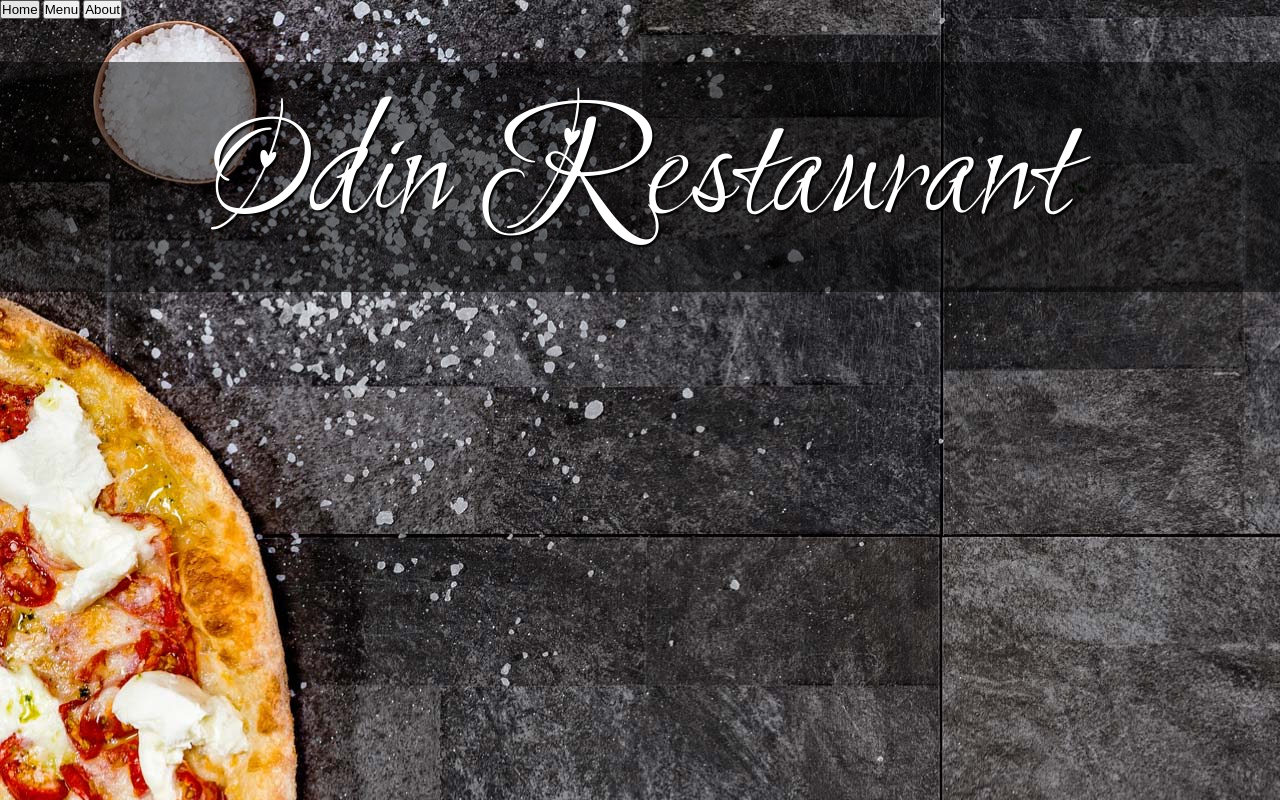
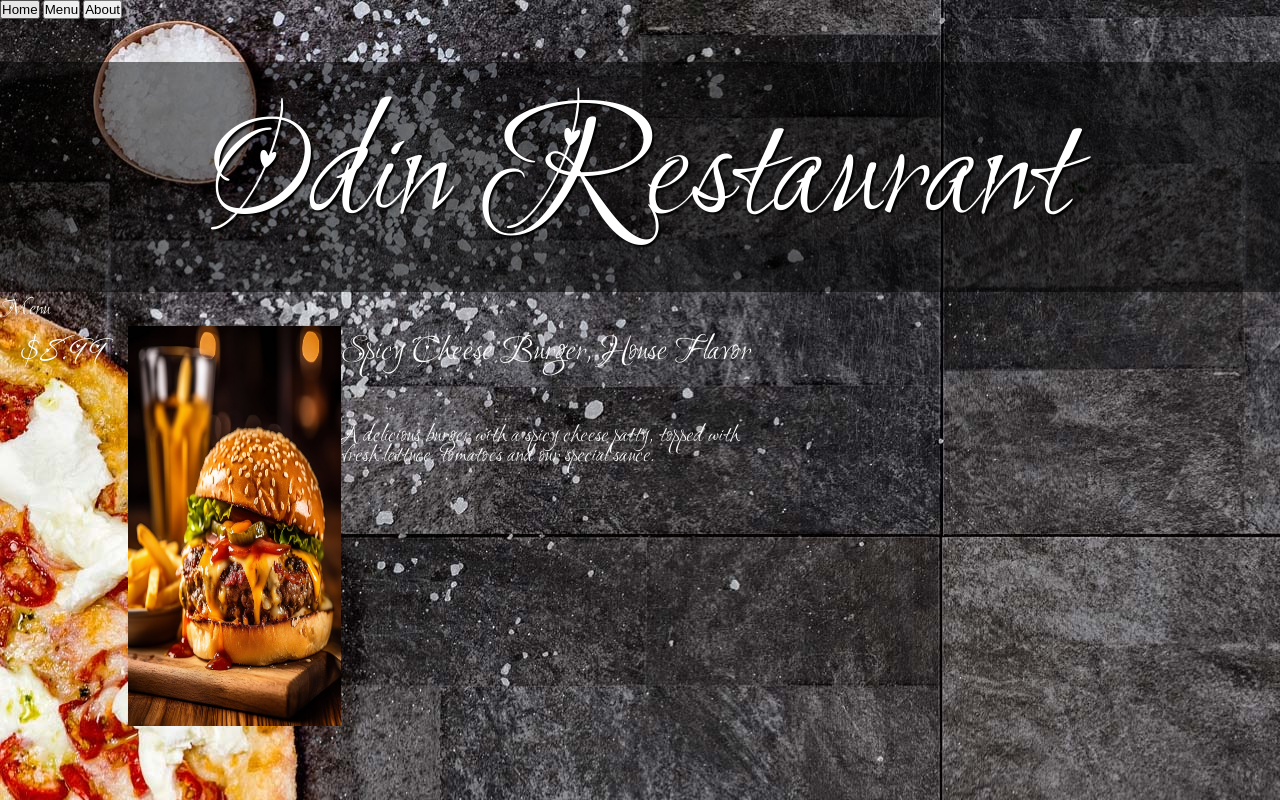
Before and after one commit to voiceinthedark/odin-restaurant-page, a website built with webpack: page src/template.html in a window 1280 px wide. Built offline with nearby package versions, Linux system fonts and the light colour scheme.

Commit message:
restaurant-page: menu functionality
- Added logic to create menu items into module menu

```diff
--- a/src/content-menu.js
+++ b/src/content-menu.js
@@ -1,6 +1,24 @@
 function createContentMenu() {
   const menuPage = document.createElement('article');
   menuPage.classList.add('menu-page');
+
+  const menuTitle = document.createElement('h2');
+  menuTitle.textContent = 'Menu';
+  menuTitle.classList.add('menu-title');
+  menuPage.appendChild(menuTitle);
+
+  // create a menu item
+  const menuItems = [
+    createMenuItem('Spicy Cheese Burger, House Flavor',
+    'A delicious burger with a spicy cheese patty, topped with fresh lettuce, tomatoes and our special sauce.',
+    8.99, './assets/imgs/462860.jpg'),
+  ];
+
+  for (const item of menuItems){
+    menuPage.appendChild(item);
+  }
+
+  return menuPage;
 }
 
 function createMenuItem(name, description, price, imageUrl){
@@ -35,3 +53,5 @@ function createMenuItem(name, description, price, imageUrl){
 
   return menuItem;
 }
+
+export default createContentMenu;
--- a/src/index.js
+++ b/src/index.js
@@ -1,3 +1,8 @@
 import './assets/462860.jpg'
 import './styles.css'
 import './content-loader.js';
+import createContentMenu from './content-menu.js';
+
+const content = document.querySelector('#content');
+const menu = createContentMenu();
+content.appendChild(menu);
--- a/src/styles.css
+++ b/src/styles.css
@@ -80,7 +80,6 @@ body {
       background-size: cover;
     }
 
-
   }
 
 .item-price {
```
